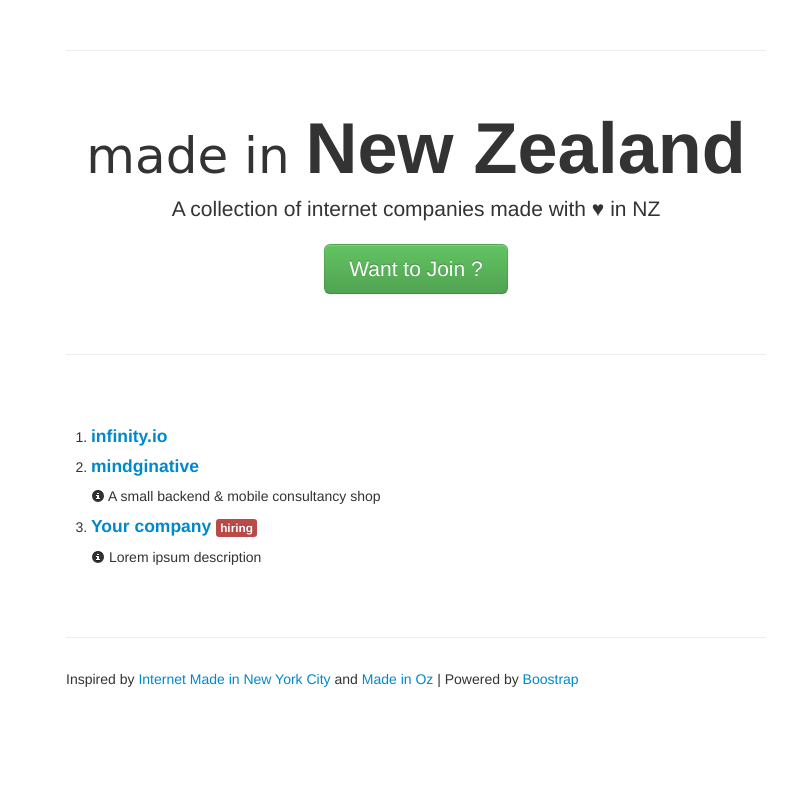
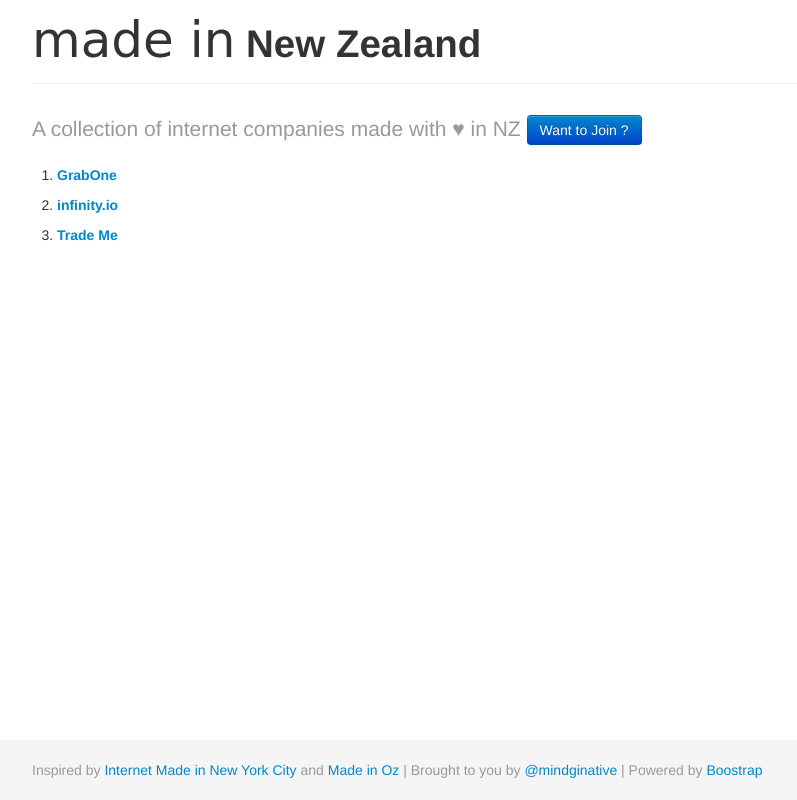
Before and after one commit to rixrix/madeinnz, a plain HTML site: page index.html in a window 1280 px wide. Shown: the whole page, without its empty margins (224-1021 px from the left). Drawn offline with nearby package versions, Linux system fonts and the light colour scheme; a web font is replaced by a local one.

Commit message:
More calm and friendly UI

```diff
--- a/index.html
+++ b/index.html
@@ -10,40 +10,54 @@
   <!-- Le styles -->
   <link href="css/bootstrap.min.css" rel="stylesheet">
   <style type="text/css">
+
+      /* Sticky footer styles
+      -------------------------------------------------- */
+
+      html,
       body {
-        padding-top: 20px;
-        padding-bottom: 40px;
+        height: 100%;
+        /* The html and body elements cannot have any padding or margin. */
       }
 
-      /* Custom container */
-      .container-narrow {
-        margin: 0 auto;
-        max-width: 700px;
-      }
-      .container-narrow > hr {
-        margin: 30px 0;
+      /* Wrapper for page content to push down footer */
+      #wrap {
+        min-height: 100%;
+        height: auto !important;
+        height: 100%;
+        /* Negative indent footer by it's height */
+        margin: 0 auto -60px;
       }
 
-      /* Main marketing message and sign up button */
-      .jumbotron {
-        margin: 60px 0;
-        text-align: center;
+      /* Set the fixed height of the footer here */
+      #push,
+      #footer {
+        height: 60px;
       }
-      .jumbotron h1 {
-        font-size: 72px;
-        line-height: 1;
-      }
-      .jumbotron .btn {
-        font-size: 21px;
-        padding: 14px 24px;
+      #footer {
+        background-color: #f5f5f5;
       }
 
-      /* Supporting marketing content */
-      .marketing {
-        margin: 60px 0;
+      /* Lastly, apply responsive CSS fixes as necessary */
+      @media (max-width: 767px) {
+        #footer {
+          margin-left: -20px;
+          margin-right: -20px;
+          padding-left: 20px;
+          padding-right: 20px;
         }
-      .marketing p + h4 {
-        margin-top: 28px;
+      }
+
+      /* Custom page CSS
+      -------------------------------------------------- */
+      /* Not required for template or sticky footer method. */
+
+      .container {
+        width: auto;
+        max-width: 768px;
+      }
+      .container .credit {
+        margin: 20px 0;
       }
 
       .madein {
@@ -51,6 +65,7 @@
         font-size: 50px;
         font-weight: normal;
       }
+
       </style>
       <link href="css/bootstrap-responsive.min.css" rel="stylesheet">
       <link href='http://fonts.googleapis.com/css?family=Mr+De+Haviland' rel='stylesheet' type='text/css'>
@@ -58,36 +73,47 @@
 
     <body>
 
-    <div class="container-narrow">
-      <hr>
-      <div class="jumbotron">
-        <h1><span class="madein">made in </span>New Zealand</h1>
-        <p class="lead">A collection of internet companies made with ♥ in NZ</p>
-        <a class="btn btn-large btn-success" href="#wanttojoin" data-toggle="modal" role="button">Want to Join ?</a>
+      <!-- wrap -->
+      <div id="wrap">
+
+        <!-- Begin page content -->
+        <div class="container">
+          <div class="page-header">
+            <h1><span class="madein">made in</span> New Zealand</h1>
           </div>
-      <hr>
-      <div class="row-fluid marketing">
-        <div class="span12">
+          <p class="lead muted">
+              A collection of internet companies made with ♥ in NZ
+              <a class="btn btn-primary" href="#wanttojoin" data-toggle="modal" role="button">Want to Join ?</a>
+          </p>
+
+          <p>
             <ol>
                 <li>
-              <h4><a href="http://infinity.io">infinity.io</a> </h4>
+                  <h5><a href="http://www.grabone.co.nz/" target="_blank">GrabOne</a> </h5>
                 </li>
                 <li>
-              <h4><a href="http://www.mindginative.com">mindginative</a></h4>
-              <p><i class="icon-info-sign"></i> A small backend & mobile consultancy shop</p>
+                  <h5><a href="http://infinity.io" target="_blank">infinity.io</a> </h5>
                 </li>
                 <li>
-              <h4><a href="#">Your company</a> <span class="label label-important">hiring</span></h4>
-              <p><i class="icon-info-sign"></i> Lorem ipsum description</p>
+                  <h5><a href="http://trademe.co.nz/" target="_blank">Trade Me</a> </h5>
                 </li>
             </ol>
-        </div>
-      </div>
-      <hr>
-      <div class="footer">
-        Inspired by <a href="http://nytm.org/made-in-nyc">Internet Made in New York City</a> and <a href="http://madeinoz.org">Made in Oz</a> |  Powered by <a href="http://twitter.github.com/bootstrap/index.html">Boostrap</a>
+          </p>
         </div>
 
+        <div id="push"></div>
+      </div> <!-- /wrap -->
+
+      <!-- footer -->
+      <div id="footer">
+        <div class="container">
+          <p class="muted credit">
+            Inspired by <a href="http://nytm.org/made-in-nyc">Internet Made in New York City</a> and <a href="http://madeinoz.org">Made in Oz</a> |  Brought to you by <a href="https://twitter.com/mindginative">@mindginative</a> | Powered by <a href="http://twitter.github.com/bootstrap/index.html">Boostrap</a>
+          </p>
+        </div>
+      </div><!-- /footer -->
+
+      <!-- modal -->
       <div id="wanttojoin" class="modal hide fade" tabindex="-1" role="dialog" aria-labelledby="myModalLabel" aria-hidden="true">
         <div class="modal-header">
           <button type="button" class="close" data-dismiss="modal" aria-hidden="true">×</button>
@@ -99,9 +125,7 @@
         <div class="modal-footer">
           <button class="btn" data-dismiss="modal" aria-hidden="true">Ok</button>
         </div>
-      </div>
-
-    </div> <!-- /container -->
+      </div><!-- /modal -->
 
     <!-- Le javascript
     ================================================== -->
```
Lines whose indentation alone changed are shown as unchanged.
